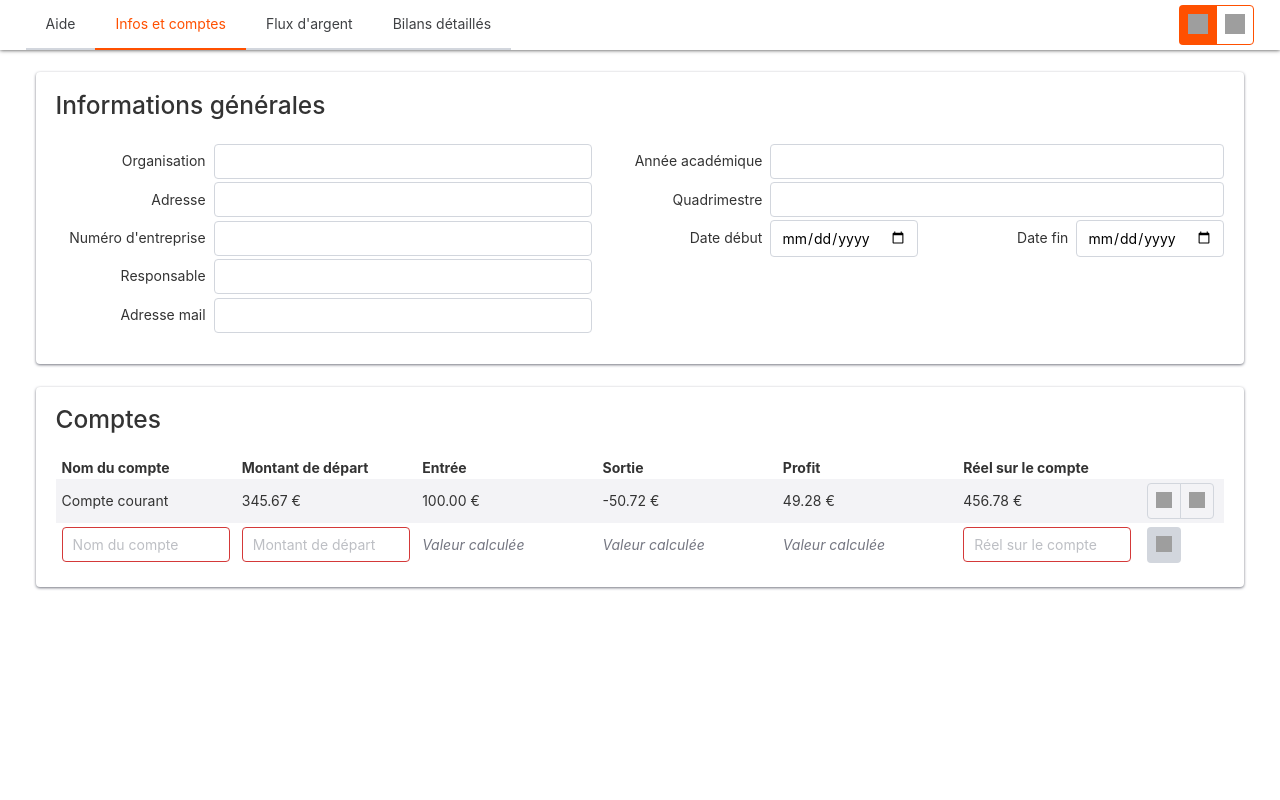
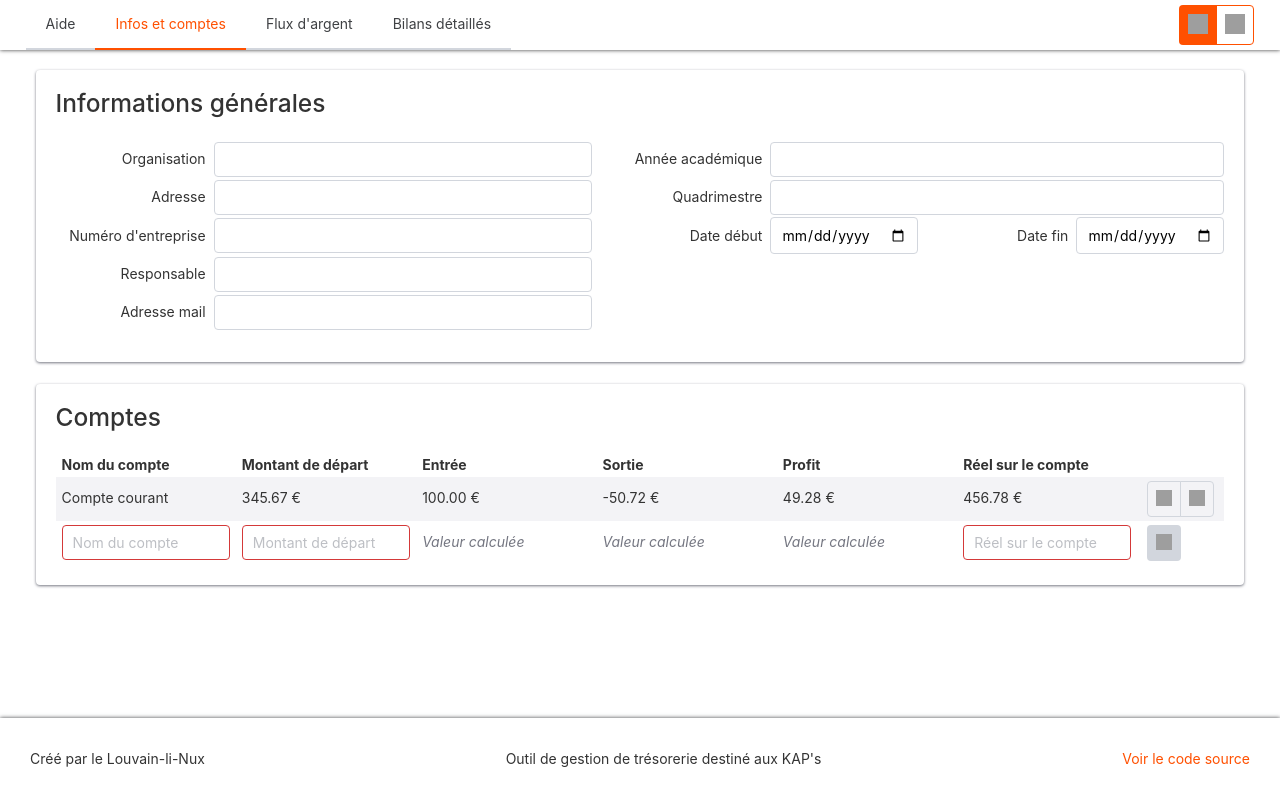
Before and after one commit to BhasherBEL/compta, a Svelte app: page / in a window 1280 px wide. Built offline with nearby package versions, Linux system fonts and the light colour scheme; grey boxes are pictures that could not be loaded.

Commit message:
Ajout footer et infos en bas de page

```diff
--- a/public/global.css
+++ b/public/global.css
@@ -47,3 +47,27 @@ input:invalid {
 .money-export::after {
   content: " €";
 }
+
+html, body {
+  height:100%;
+}
+
+body {
+  display: flex;
+  flex-direction: column;
+}
+
+.separator {
+  flex-basis: 100%;
+}
+
+.nav {
+  margin-bottom: 2rem;
+}
+
+footer {
+  display: flex;
+  justify-content: space-between;
+  box-shadow: 0 0 4px 0 var(--color-darkGrey);
+  padding: 3rem;
+}
--- a/src/App.svelte
+++ b/src/App.svelte
@@ -58,12 +58,21 @@
     </div>
     <span class="spacer"></span>
 </nav>
-<br>
 <section class="container">
     {#key current_tab}
         <svelte:component this={current_tab}/>
     {/key}
 </section>
+<span class="separator"></span>
+<footer>
+    <span>Créé par le Louvain-li-Nux</span>
+    <span>Outil de gestion de trésorerie destiné aux KAP's</span>
+    <span>
+        <a href="https://gitlab.com/louvainlinux/compta/">
+            Voir le code source
+        </a>
+    </span>
+</footer>
 
 <style>
   nav {
@@ -87,4 +96,5 @@
   .button-end {
     border-radius: 0 4px 4px 0 !important;
   }
+
 </style>
```
